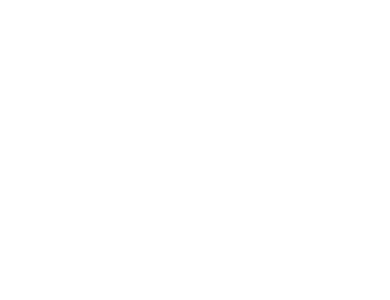
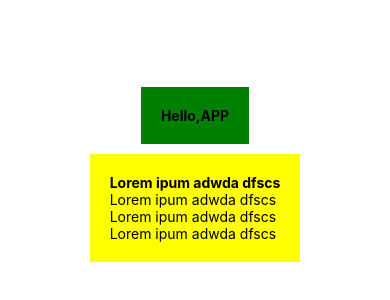
Before and after one commit to Lakshan555/React-Native, a React Native app: screen / in a window 390 px wide. Shown: the part 248-548 px from the top of the page. Built offline with nearby package versions, Linux system fonts and the light colour scheme.

Commit message:
Update App.js

```diff
--- a/App.js
+++ b/App.js
@@ -1,15 +1,21 @@
 import { StatusBar } from 'expo-status-bar';
-import React,{useState} from 'react';
-import { Button, StyleSheet, Text, View,TextInput,ScrollView } from 'react-native';
+import React from 'react';
+import { StyleSheet, Text, View } from 'react-native';
 
 export default function App() {
+  return (
+    <View style={styles.container}>
+      <View style={styles.hedar}>
+        <Text style={styles.boldText}>Hello,APP</Text>
+      </View>
+      <View style={styles.body}>
+      <Text style={styles.boldText}>Lorem ipum adwda dfscs</Text>
+      <Text>Lorem ipum adwda dfscs</Text>
+      <Text>Lorem ipum adwda dfscs</Text>
+      <Text>Lorem ipum adwda dfscs</Text>
+      </View>
+    </View>
 
-
-  return (
-
-    <View style={styles.container}>
-
-    </View>
 
   );
 }
@@ -18,8 +24,22 @@ const styles = StyleSheet.create({
   container: {
     flex: 1,
     backgroundColor: 'white',
-
-  }
+    alignItems: 'center',
+    justifyContent: 'center',
+  },
+  hedar: {
+    backgroundColor:'green',
+    padding:20,
 
 
+  },
+  boldText:{
+    fontWeight:'bold',
+
+  },
+  body:{
+    backgroundColor:'yellow',
+    padding:20,
+    marginTop:10,
+  }
 });
```
